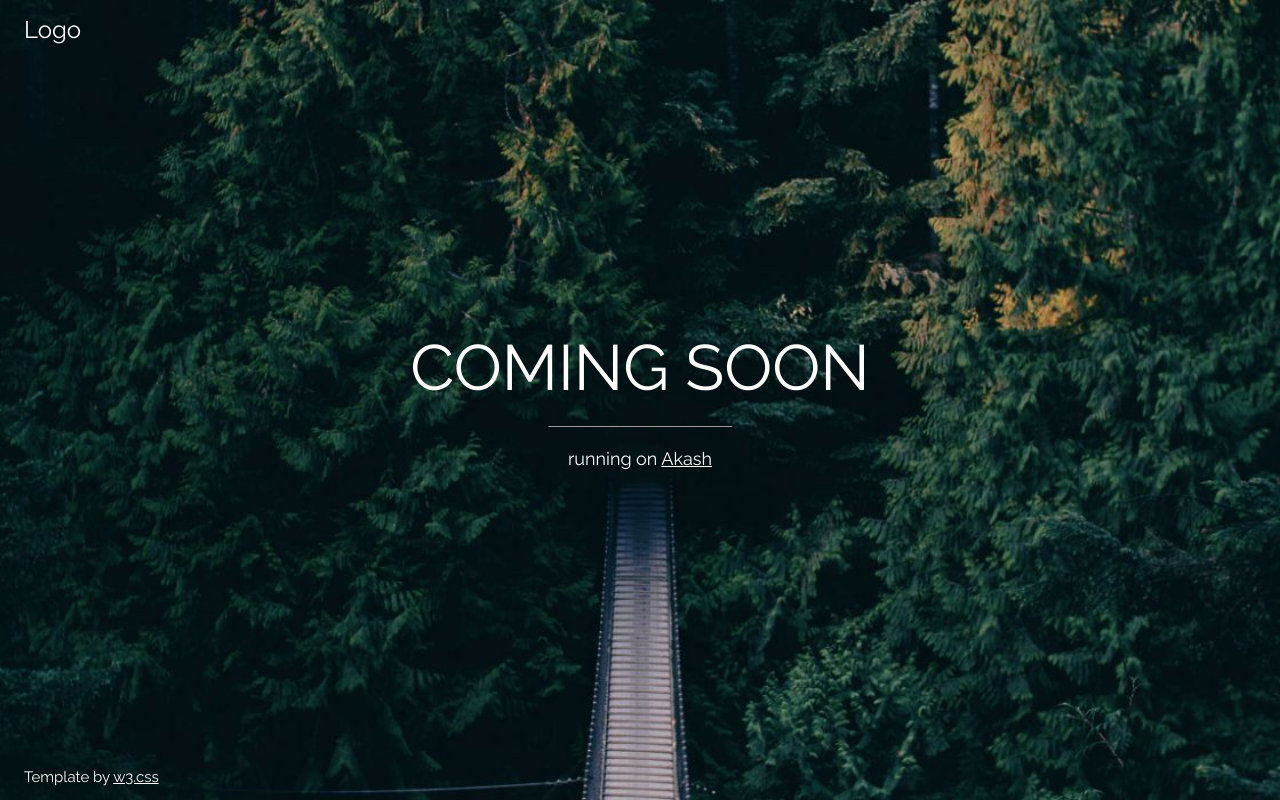
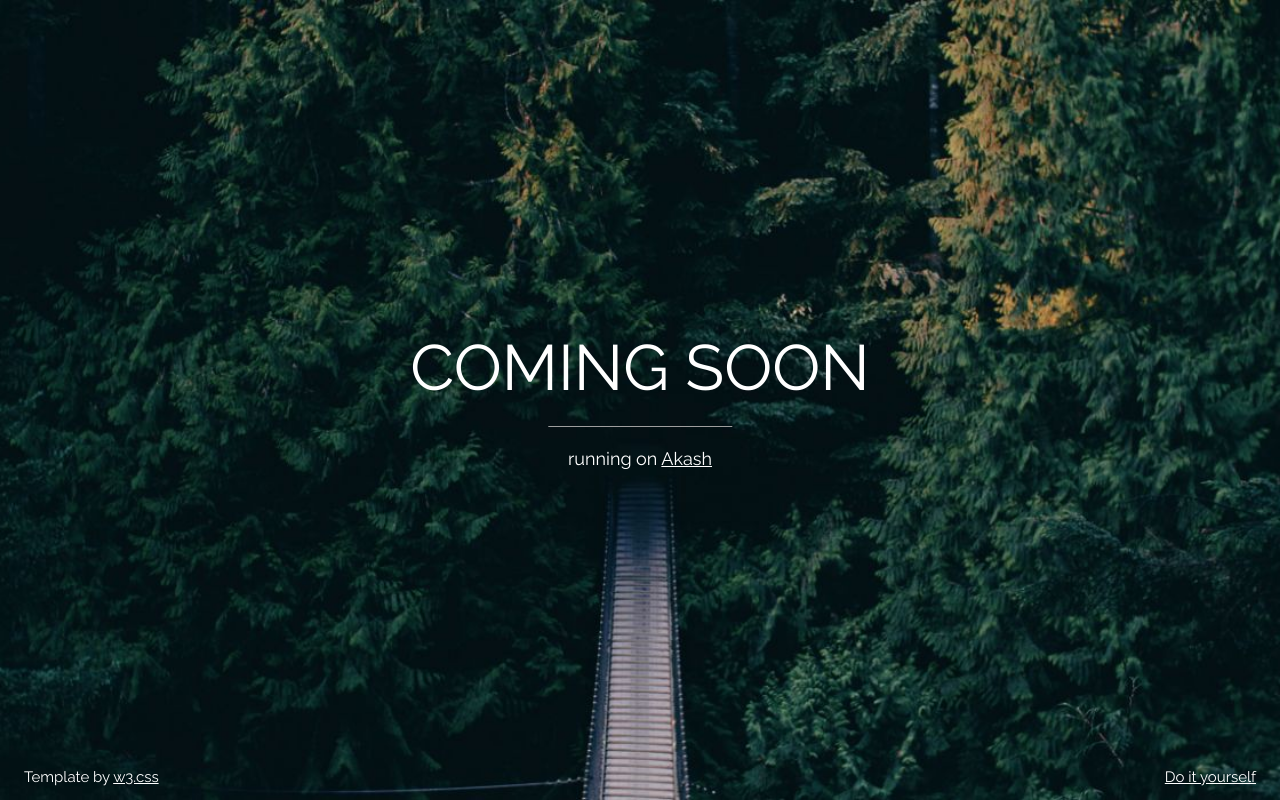
Before and after one commit to tombeynon/akash-hello-world, a plain HTML site: page app/index.html in a window 1280 px wide. Drawn offline with nearby package versions, Linux system fonts and the light colour scheme.

Commit message:
Update demo page

```diff
--- a/app/index.html
+++ b/app/index.html
@@ -18,9 +18,6 @@
   <body>
 
     <div class="bgimg w3-display-container w3-animate-opacity w3-text-white">
-      <div class="w3-display-topleft w3-padding-large w3-xlarge">
-        Logo
-      </div>
       <div class="w3-display-middle">
         <h1 class="w3-jumbo w3-animate-top">COMING SOON</h1>
         <hr class="w3-border-grey" style="margin:auto;width:40%">
@@ -29,6 +26,9 @@
       <div class="w3-display-bottomleft w3-padding-large">
         Template by <a href="https://www.w3schools.com/w3css/default.asp" target="_blank">w3.css</a>
       </div>
+      <div class="w3-display-bottomright w3-padding-large">
+        <a href="https://github.com/tombeynon/akash-hello-world">Do it yourself</a>
+      </div>
     </div>
 
   </body>
```
